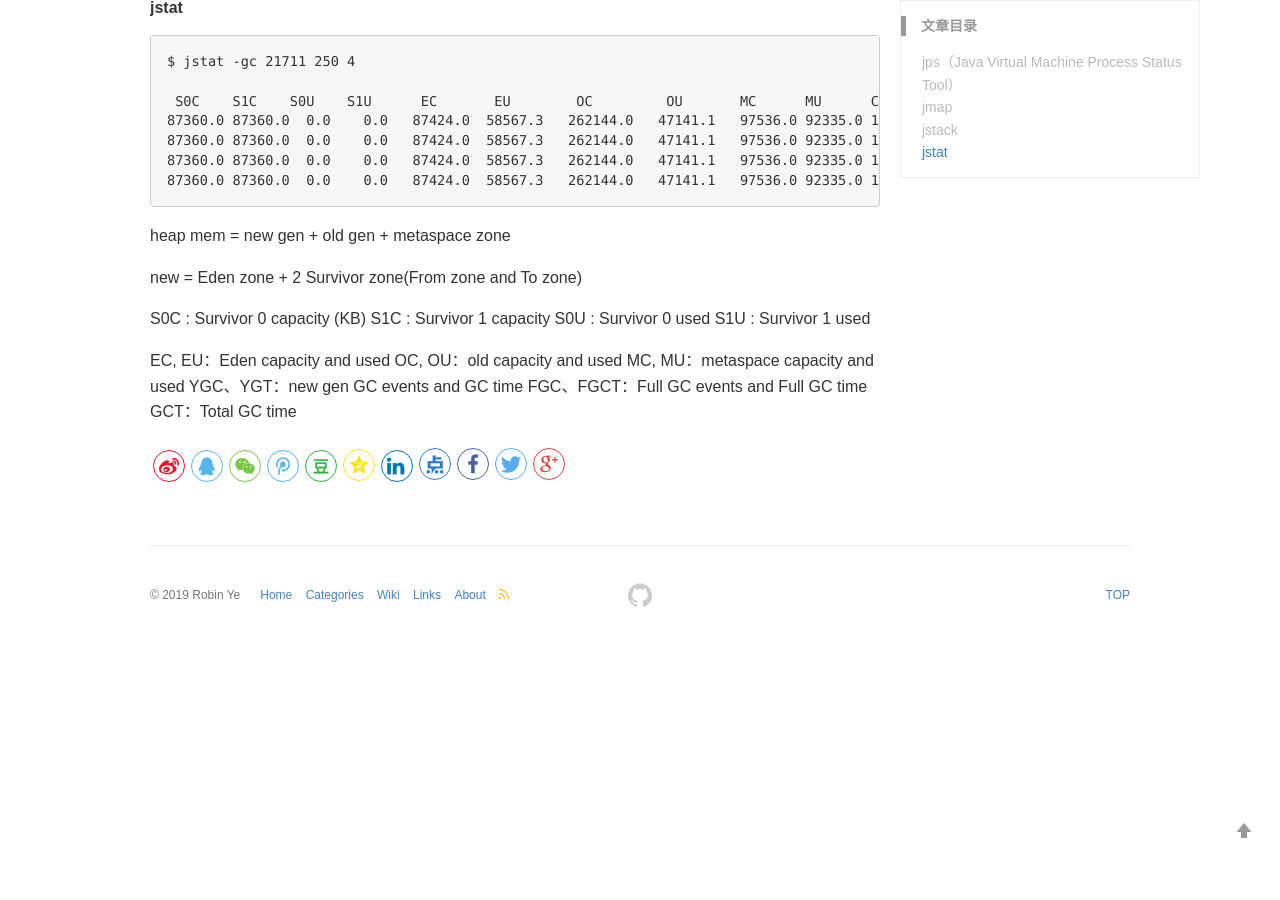
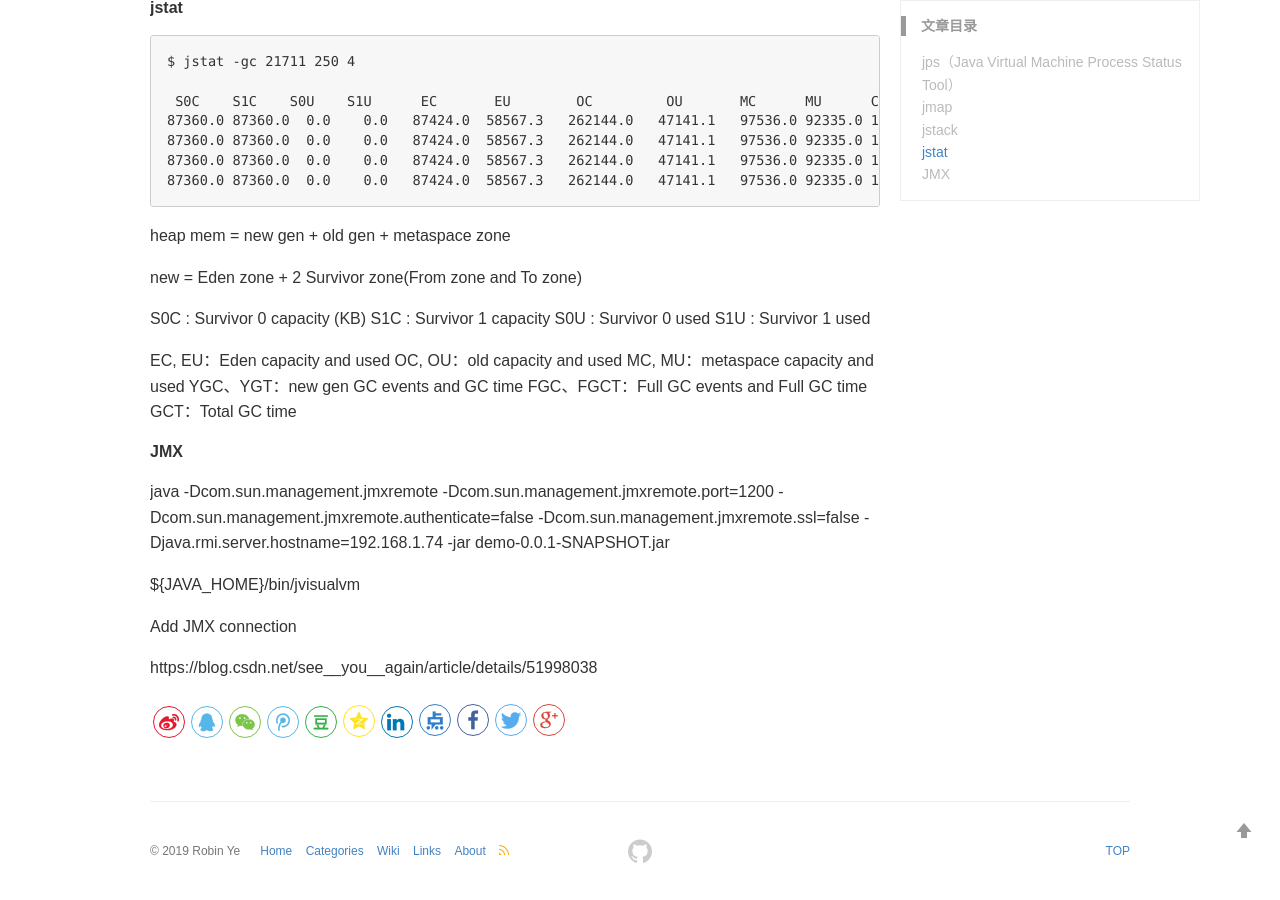
Before and after one commit to robinyeeh/robinye.github.io, a Jekyll site: the page built from _posts/java/2017-10-12-JVM-Performance-Analysis.md, in a window 1280 px wide and 900 px high, scrolled down 3244 px. Built offline with Jekyll 4.4.1, drawn with Linux system fonts in a browser that asks for light colours; before the commit the page ends 3888 px from its top, so only the background shows below that.

Commit message:
update docs

```diff
--- a/_posts/java/2017-10-12-JVM-Performance-Analysis.md
+++ b/_posts/java/2017-10-12-JVM-Performance-Analysis.md
@@ -194,3 +194,12 @@ MC, MU：metaspace capacity and used
 YGC、YGT：new gen GC events and GC time
 FGC、FGCT：Full GC events and Full GC time
 GCT：Total GC time
+
+##### JMX
+java -Dcom.sun.management.jmxremote -Dcom.sun.management.jmxremote.port=1200 -Dcom.sun.management.jmxremote.authenticate=false -Dcom.sun.management.jmxremote.ssl=false -Djava.rmi.server.hostname=192.168.1.74 -jar demo-0.0.1-SNAPSHOT.jar
+
+${JAVA_HOME}/bin/jvisualvm
+
+Add JMX connection
+
+https://blog.csdn.net/see__you__again/article/details/51998038
```
Also changed, not shown: _posts/MQ/2019-05-03-Kafka_Producer_Consumer.md (+7 -0 lines).
